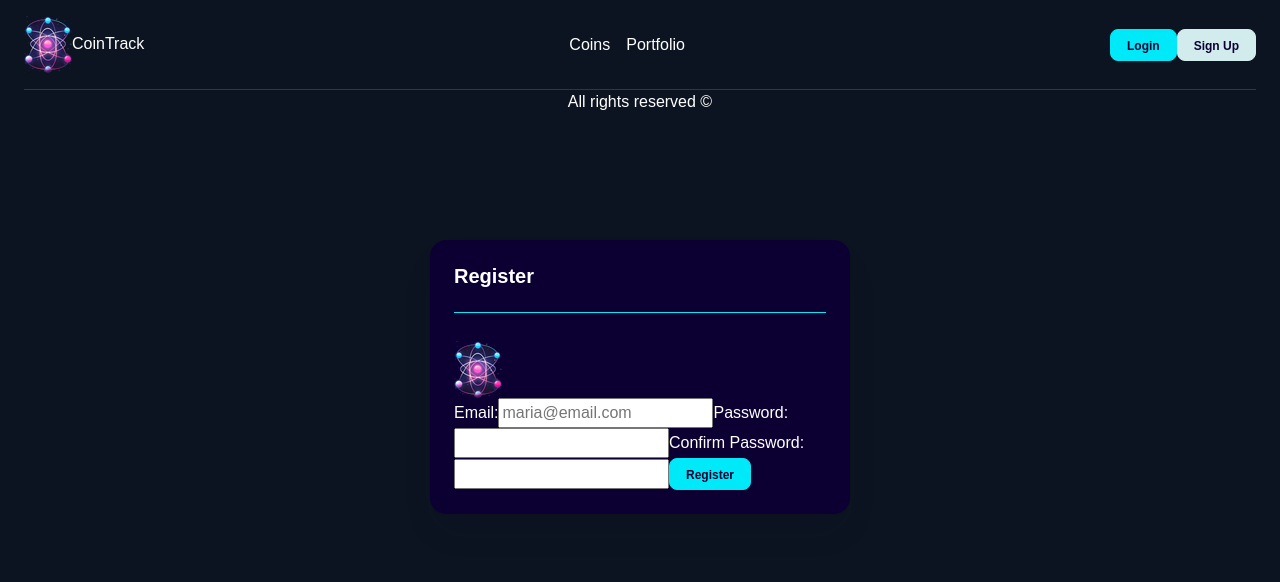
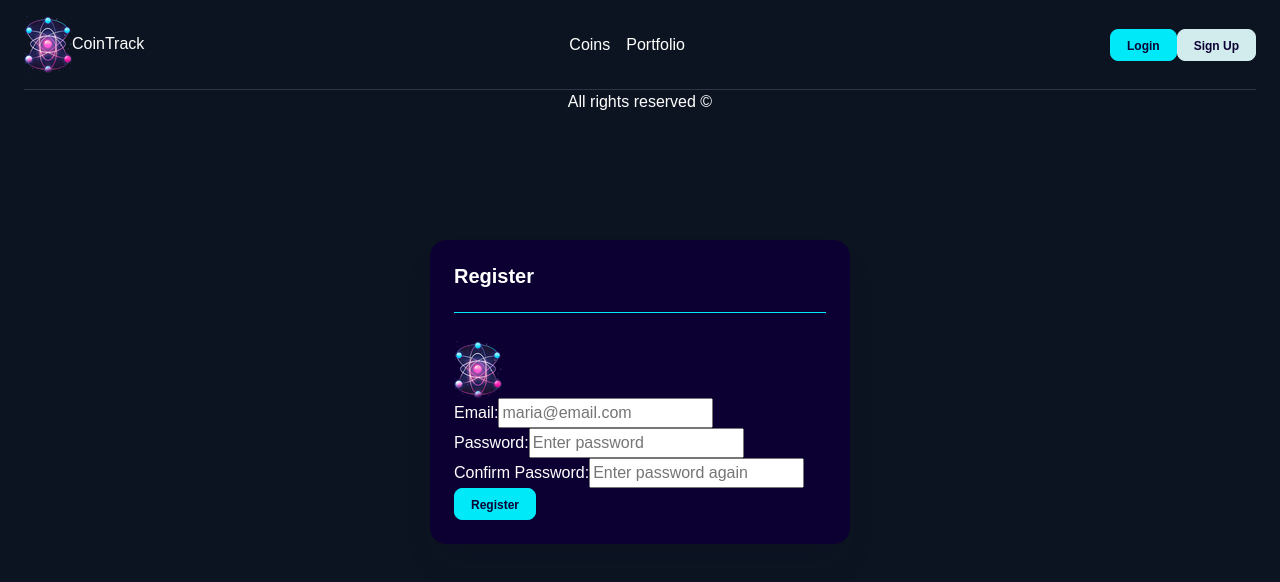
Before and after one commit to HrsHristov/coin-tracker, a React (Vite) app in the folder client/: page /register in a window 1280 px wide. Shown: the top 582 px of the page. Built offline with nearby package versions, Linux system fonts and the light colour scheme.

Commit message:
Refactor Register

```diff
--- a/client/src/components/Register/Register.jsx
+++ b/client/src/components/Register/Register.jsx
@@ -2,6 +2,9 @@ import Button from "../Button/Button";
 import ModalWrapper from "../Modals/ModalWrapper";
 
 import reactImg from "../../assets/react-core-concepts.png";
+import Label from "../Label/Label";
+import Input from "../Input/Input";
+import CreateEntryModal from "../Modals/CreateEntryModal/CreateEntryModal";
 
 export default function Register() {
     return (
@@ -10,32 +13,27 @@ export default function Register() {
                 <div className="header_logo">
                     <img src={reactImg} alt="CoinTrack's logo" />
                 </div>
-                <label htmlFor="email">Email:</label>
-                <input
+                <Input
+                    labelName="Email"
                     type="email"
-                    id="email"
                     name="email"
                     placeholder="maria@email.com"
-                    // onChange={onChange}
-                    // value={values[RegisterFormKeys.Email]}
+                    id="email"
                 />
 
-                <label htmlFor="pass">Password:</label>
-                <input
+                <Input
+                    labelName="Password"
                     type="password"
                     name="password"
+                    placeholder="Enter password"
                     id="register-password"
-                    // onChange={onChange}
-                    // value={values[RegisterFormKeys.Password]}
                 />
-
-                <label htmlFor="con-pass">Confirm Password:</label>
-                <input
-                    type="password"
+                <Input
+                    labelName="Confirm Password"
+                    type="confirm-password"
                     name="confirm-password"
-                    id="confirm-password"
-                    // onChange={onChange}
-                    // value={values[RegisterFormKeys.ConfirmPassword]}
+                    placeholder="Enter password again"
+                    id="register-password"
                 />
 
                 <Button primary>Register</Button>
```
